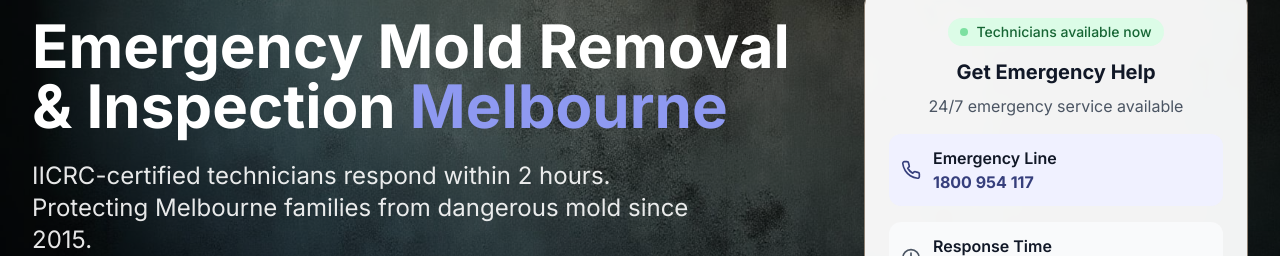
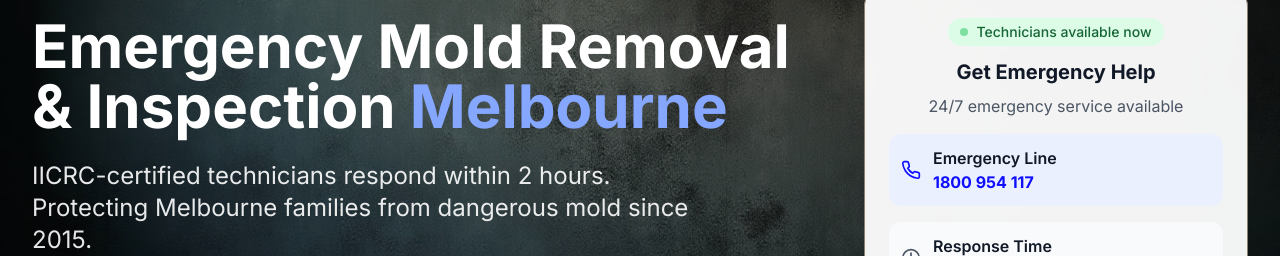
Before and after one commit to michaelyoussef396/mould-restoration-clone, a React (Vite) app: page / in a window 1280 px wide. Shown: the part 208-464 px from the top of the page. Built offline with nearby package versions, Linux system fonts and the light colour scheme; the HTML template or start-up script is replaced by a standard one.

Commit message:
Update navigation colors

```diff
--- a/src/index.css
+++ b/src/index.css
@@ -54,18 +54,18 @@ All colors MUST be HSL for proper theme integration.
     --warning-yellow: 45 93% 58%;     /* Warning states */
     --error-red: 0 62% 50%;           /* Error states */
 
-    /* Extended Blue Palette - Updated to match Accent Blue */
-    --blue-50: 233 100% 97%;
-    --blue-100: 233 95% 93%;
-    --blue-200: 233 87% 85%;
-    --blue-300: 233 78% 75%;
-    --blue-400: 233 59% 65%;
-    --blue-500: 233 39% 45%;          /* #4B5A9C - Main accent blue */
-    --blue-600: 233 39% 35%;
-    --blue-700: 233 39% 25%;
-    --blue-800: 233 39% 20%;
-    --blue-900: 233 39% 15%;
-    --blue-950: 233 39% 10%;
+    /* Extended Blue Palette - Updated to user specification */
+    --blue-50: 223 100% 96%;          /* #e8f1ff */
+    --blue-100: 223 100% 91%;         /* #d5e4ff */
+    --blue-200: 223 100% 85%;         /* #b3ccff */
+    --blue-300: 223 100% 76%;         /* #85a8ff */
+    --blue-400: 223 100% 67%;         /* #5676ff */
+    --blue-500: 232 100% 59%;         /* #2f45ff */
+    --blue-600: 240 100% 53%;         /* #0c0eff */
+    --blue-700: 240 100% 47%;         /* #0000ee */
+    --blue-800: 238 95% 42%;          /* #0609cd */
+    --blue-900: 234 84% 35%;          /* #10169f */
+    --blue-950: 238 82% 21%;          /* #0a0b5c */
 
     /* Highlight Color - Using Accent Blue */
     --highlight: 233 39% 45%;         /* #4B5A9C - Used for links and hover states */
```
